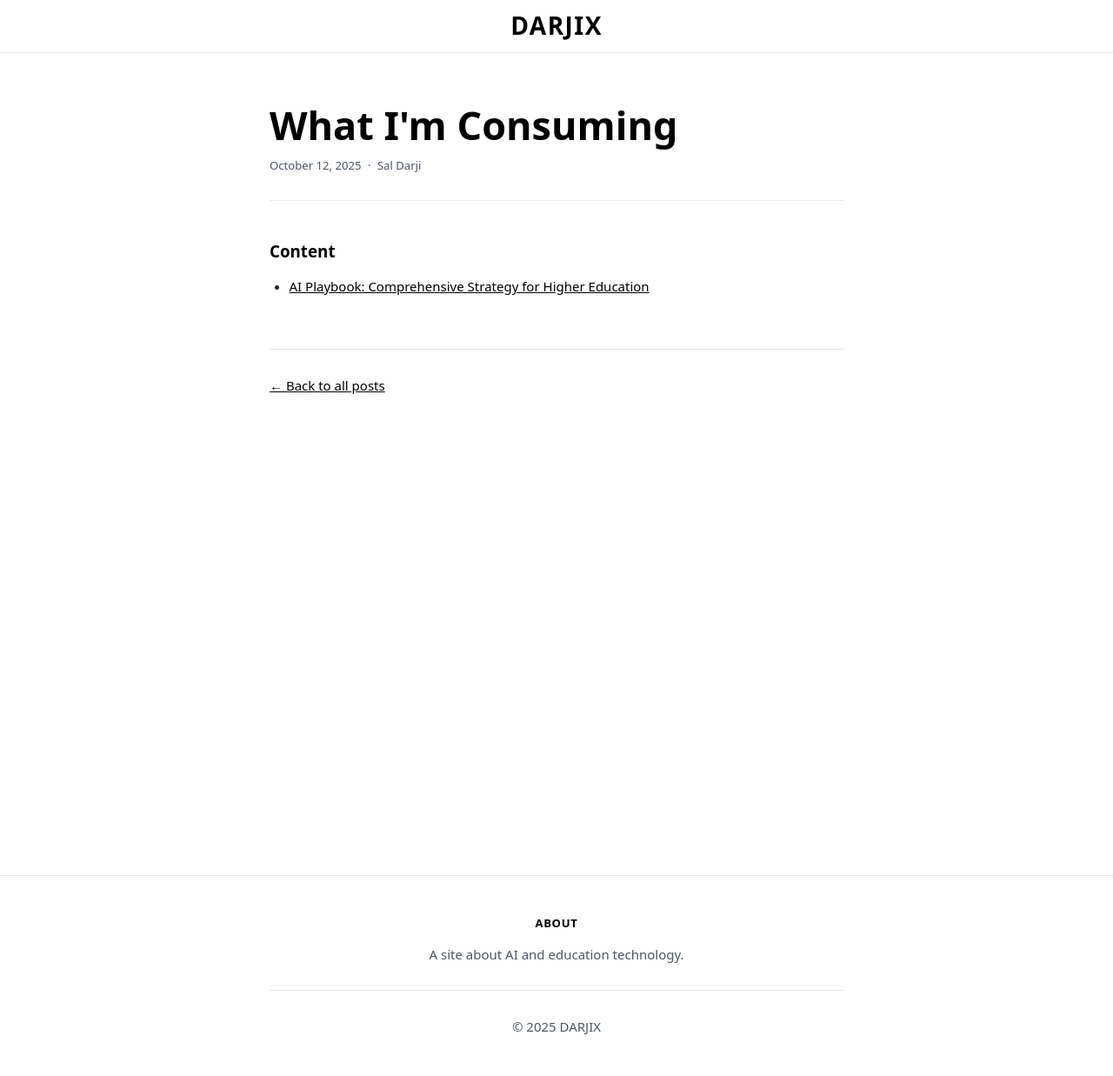
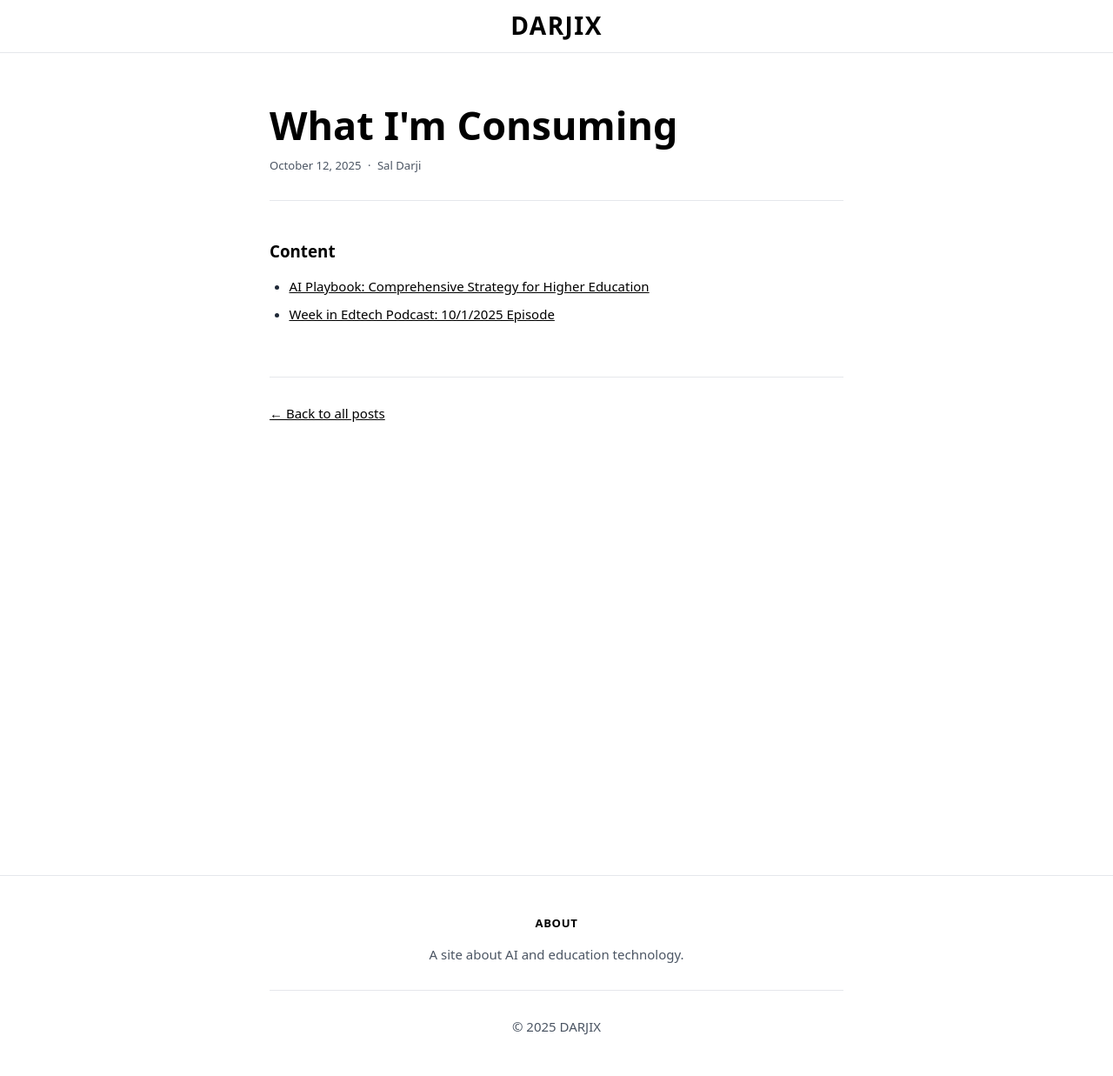
Before and after one commit to saldarji/darjix, a Jekyll site: the page built from _posts/2025-10-10-What-Im-Consuming.md, in a window 1280 px wide. Shown: the whole page at 87% size. Built offline with Jekyll 4.4.1, drawn with Linux system fonts in a browser that asks for light colours.

Commit message:
Add trailing newline to fix second link rendering

```diff
--- a/_posts/2025-10-10-What-Im-Consuming.md
+++ b/_posts/2025-10-10-What-Im-Consuming.md
@@ -9,3 +9,4 @@ pinned: true
 ## Content
 
 - [AI Playbook: Comprehensive Strategy for Higher Education](https://edtechmagazine.com/higher/article/2025/10/ai-playbook-comprehensive-strategy-higher-education-perfcon)
+- [Week in Edtech Podcast: 10/1/2025 Episode](https://podcasts.apple.com/us/podcast/week-in-edtech-10-1-25-openais-sora-2-transforms-learning/id1592196859?i=1000731163899)
```
